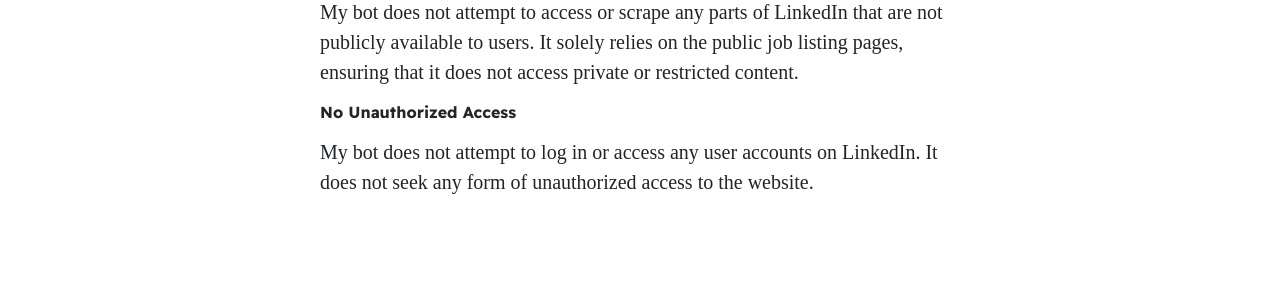
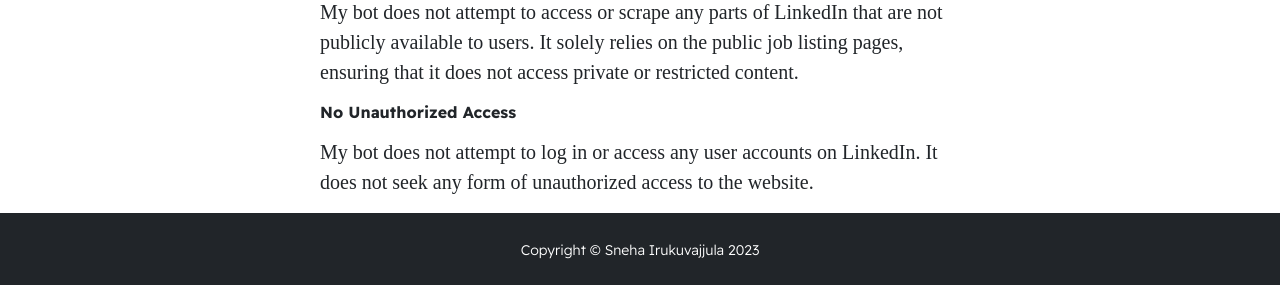
Before and after one commit to coflin/csci5020, a Flask app: page /linkedin-job-scraper in a window 1280 px wide. Shown: the part 4808-5093 px from the top of the page. Before the commit the page ends 5002 px from the top, so only its background shows below. Run offline with Flask 3, Linux system fonts and the light colour scheme; some libraries are stand-ins or nearby versions.

Commit message:
added copyright

```diff
--- a/isneha.net/templates/linkedin-job-scraper.html
+++ b/isneha.net/templates/linkedin-job-scraper.html
@@ -141,5 +141,19 @@
 
             </div>
         </center>
+        <!-- Copyright Section-->
+        <div class="copyright py-4 text-center text-white">
+            <div class="container"><small>Copyright &copy; Sneha Irukuvajjula 2023</small></div>
+        </div>
+        <!-- Bootstrap core JS-->
+        <script src="https://cdn.jsdelivr.net/npm/bootstrap@5.2.3/dist/js/bootstrap.bundle.min.js"></script>
+        <!-- Core theme JS-->
+        <script src="/static/js/scripts.js"></script>
+        <!-- * * * * * * * * * * * * * * * * * * * * * * * * * * * * * * * * * * * * * * * *-->
+        <!-- * *                               SB Forms JS                               * *-->
+        <!-- * * Activate your form at https://startbootstrap.com/solution/contact-forms * *-->
+        <!-- * * * * * * * * * * * * * * * * * * * * * * * * * * * * * * * * * * * * * * * *-->
+        <script src="https://cdn.startbootstrap.com/sb-forms-latest.js"></script>
+
     </body>
 </html>
```
